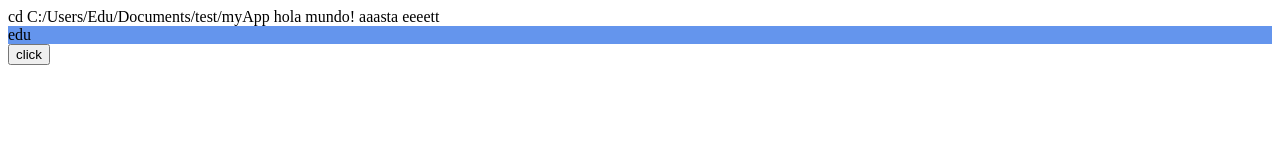
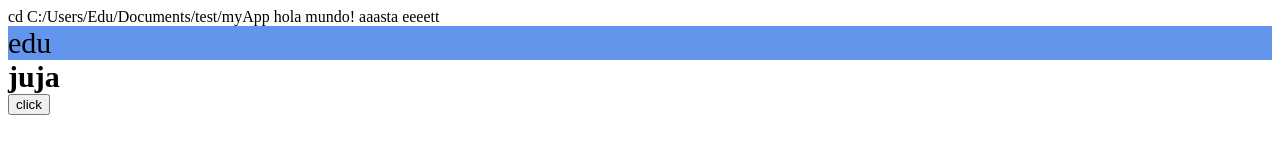
Before and after one commit to rqlromo/myApp, a plain HTML site: page index.html in a window 1280 px wide. Drawn offline with Linux system fonts and the light colour scheme.

Commit message:
add button to change styles

```diff
--- a/index.html
+++ b/index.html
@@ -12,7 +12,8 @@
     hola mundo!
     aaasta
     eeeett
-    <div id="edu"> edu      </div>
+    <div id="edu" class="pedrajas"> edu</div>
+    <div id="juja" class="pedrajas negrita"> juja  </div>
     <button onclick="bold()">click</button>
 
 </body>
--- a/script.js
+++ b/script.js
@@ -1,3 +1,4 @@
 function bold() {
     document.getElementById('edu').innerText = 'raquel';
+    document.getElementById('edu').classList.add('negrita');
 }
--- a/styles.css
+++ b/styles.css
@@ -1,3 +1,12 @@
 #edu {
     background-color: cornflowerblue;
 }
+
+.pedrajas {
+    font-size: 30px;
+}
+
+.negrita {
+
+    font-weight: bold;
+}
```
